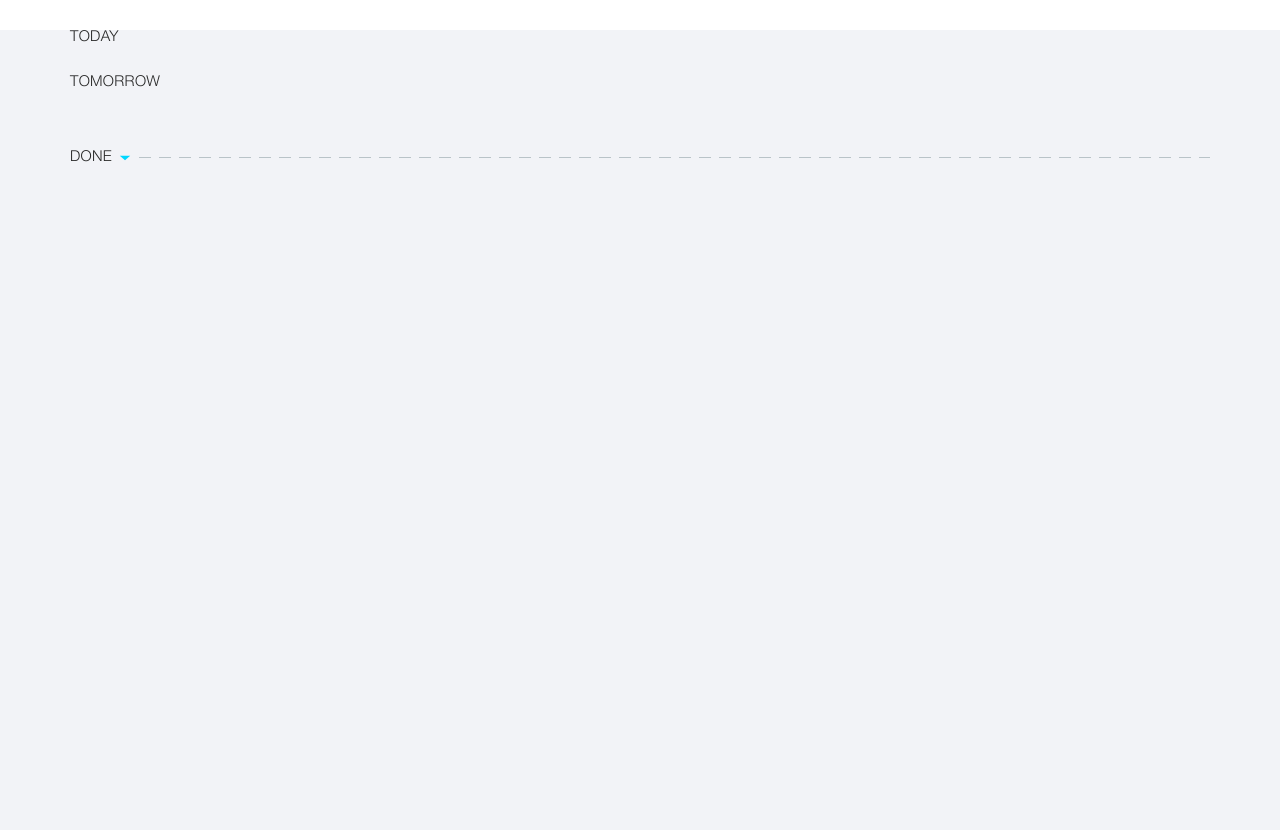
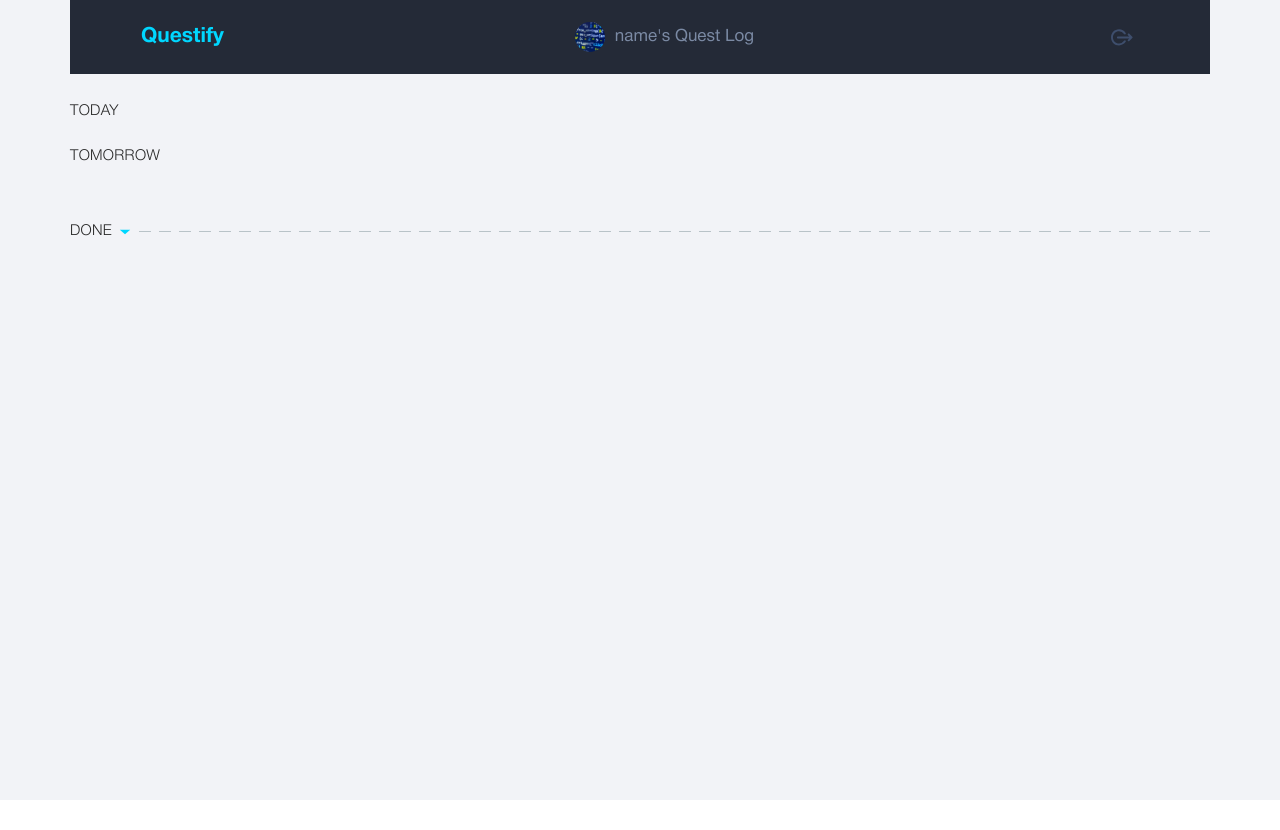
Before and after one commit to Karantir-dev/questify-front, a React (Create React App) app: page / in a window 1280 px wide. After the commit the page ends 800 px from the top, so only its background shows below. Built offline with nearby package versions, Linux system fonts and the light colour scheme.

Commit message:
Added header

```diff
--- a/src/Components/Header/Header.js
+++ b/src/Components/Header/Header.js
@@ -0,0 +1,36 @@
+import s from './Header.module.css'
+import defaultAvatar from './codecode.jpg'
+import IconButton from './IconButton'
+import Icon from '../../Components/Icon'
+// import authSelectors from '../../Redux/auth/auth-selectors'
+// import authOperations from '../../Redux/auth/auth-operations'
+
+export default function Header() {
+    // const email = useSelector(authSelectors.getUserEmail);
+    // const emailParts = email.split('@')
+    // const name = emailParts[0]
+
+    //   const onLogOut = useCallback(() => {
+    // dispatch(authOperations.logOut());
+    //   }, [dispatch]);
+
+
+    return (
+        <header className={s.Header}>
+            <div className={s.Logo}>
+                Questify
+            </div>
+            <div className={s.MenuImgName}>
+                <img className={s.MenuImg} src={defaultAvatar} alt="avatar" width="30" />
+                <span className={s.MenuName}>name's Quest Log</span>
+            </div>
+            <IconButton
+                // onClick={onLogout}
+                aria-label="Logout">
+
+                <Icon name={'logout'} size={22}/>
+
+            </IconButton>
+        </header>
+    )
+}
--- a/src/Components/Header/Header.module.css
+++ b/src/Components/Header/Header.module.css
@@ -0,0 +1,40 @@
+@import '../../variables.css';
+
+.Header {
+  background-color: var(--header-color);
+  padding: 20px 50px;
+  display: flex;
+  justify-content: space-between;
+  align-items: center;
+}
+
+@media screen and (min-width: 768px) {
+  .Header {
+    padding: 20px 71px;
+  }
+}
+
+.Logo {
+  color: var(--primary-color);
+  font-family: 'HelveticaNeueCyr';
+  font-weight: 700;
+  font-size: 21px;
+}
+
+.MenuImgName {
+  display: inline-flex;
+  align-items: center;
+}
+
+.MenuImg {
+  width: 30px;
+  height: 30px;
+  border-radius: 150px;
+}
+
+.MenuName {
+  font-size: 17px;
+  font-family: 'HelveticaNeueCyr';
+  color: var(--user-name-color);
+  padding-left: 10px;
+}
--- /dev/null
+++ b/src/Components/Header/IconButton.js
@@ -0,0 +1,24 @@
+import React from 'react';
+import PropTypes from 'prop-types';
+import s from './IconButton.module.css';
+
+const IconButton = ({ children, onClick, ...allProps}) => {
+    return (
+        <button type="button" onClick={onClick} className={s.IconButton}>
+            {children}
+        </button>
+    );
+};
+
+IconButton.defaultProps = {
+    onClick: () => null,
+    children: null,
+};
+
+IconButton.propTypes = {
+    onClick: PropTypes.func,
+    children: PropTypes.node,
+    'aria-label': PropTypes.string.isRequired,
+}
+
+export default IconButton;
--- /dev/null
+++ b/src/Components/Header/IconButton.module.css
@@ -0,0 +1,11 @@
+.IconButton {
+  padding: 6px;
+  border: none;
+  border-radius: 50%;
+  cursor: pointer;
+  background-color: transparent;
+
+  display: inline-flex;
+  align-items: center;
+  justify-content: center;
+}
--- /dev/null
+++ b/src/Components/IconButton/IconButton.js
@@ -0,0 +1,26 @@
+import React from 'react';
+import PropTypes from 'prop-types';
+import s from './IconButton.module.css';
+
+const IconButton = ({ children, onClick, ...allProps}) => {
+    return (
+        <button type="button"
+            onClick={onClick}
+            className={s.IconButton}>
+            {children}
+        </button>
+    );
+};
+
+IconButton.defaultProps = {
+    onClick: () => null,
+    children: null,
+};
+
+IconButton.propTypes = {
+    onClick: PropTypes.func,
+    children: PropTypes.node,
+    'aria-label': PropTypes.string.isRequired,
+}
+
+export default IconButton;
--- /dev/null
+++ b/src/Components/IconButton/IconButton.module.css
@@ -0,0 +1,7 @@
+.IconButton {
+  /* padding: 6px;
+  border-radius: 50%;
+  display: inline-flex;
+  align-items: center;
+  justify-content: center; */
+}
--- a/src/Pages/MainPage/MainPage.js
+++ b/src/Pages/MainPage/MainPage.js
@@ -1,7 +1,7 @@
 import { useEffect, useState } from 'react';
 import { useDispatch, useSelector } from 'react-redux';
 
-import CardList from '../../Components/CardList/CardList';
+// import CardList from '../../Components/CardList/CardList';
 import Header from '../../Components/Header/Header';
 import Icon from '../../Components/Icon';
 
@@ -19,10 +19,10 @@ export default function Main() {
     dispatch(cardsOperations.fetchActiveCards());
   }, [dispatch]);
 
-  const activeTodayCards = useSelector(cardsSelectors.getActiveTodayCards);
-  const activeTomorrowCards = useSelector(
-    cardsSelectors.getActiveTomorrowCards,
-  );
+  // const activeTodayCards = useSelector(cardsSelectors.getActiveTodayCards);
+  // const activeTomorrowCards = useSelector(
+  //   cardsSelectors.getActiveTomorrowCards,
+  // );
   const doneCards = useSelector(cardsSelectors.getDoneCards);
 
   function onShowDone() {
@@ -35,7 +35,7 @@ export default function Main() {
 
   return (
     <div>
-      {/* <Header /> */}
+      <Header />
       <section className={s.section}>
         <h2 className={s.sectionTitle}>TODAY</h2>
         {/* <CardList cards={activeTodayCards}/> */}
--- a/src/Redux/auth/auth-selectors.js
+++ b/src/Redux/auth/auth-selectors.js
@@ -1,6 +1,9 @@
 const getIsAuthenticated = state => state.auth.isAuthenticated;
 const getIsLoadding = state => state.auth.isLoading;
 const getUserName = state => state.auth.user.name;
+const getUserEmail = state => state.auth.user.email;
 
-const authSelectors = { getIsAuthenticated, getUserName, getIsLoadding };
+const authSelectors = { getIsAuthenticated, getUserName, getIsLoadding, getUserEmail };
+
+
 export default authSelectors;
--- /dev/null
+++ b/src/Redux/cards/cardsReducers.js
@@ -0,0 +1,22 @@
+import { createReducer } from '@reduxjs/toolkit';
+import cardsActions from './cardsActions';
+
+const activeCards = createReducer([], {
+  [cardsActions.fetchActiveCardsSuccess]: (_, { payload }) => payload,
+});
+
+const doneCards = createReducer([], {
+  [cardsActions.fetchDoneCardsSuccess]: (_, { payload }) => payload,
+});
+
+const isLoading = createReducer(false, {
+  [cardsActions.fetchActiveCardsRequest]: () => true,
+  [cardsActions.fetchActiveCardsSuccess]: () => false,
+  [cardsActions.fetchActiveCardsError]: () => false,
+  [cardsActions.fetchDoneCardsRequest]: () => true,
+  [cardsActions.fetchDoneCardsSuccess]: () => false,
+  [cardsActions.fetchDoneCardsError]: () => false,
+});
+
+const cardsRedusers = { activeCards, doneCards, isLoading };
+export default cardsRedusers;
--- a/src/Redux/store.js
+++ b/src/Redux/store.js
@@ -11,8 +11,8 @@ import {
 } from 'redux-persist';
 import storage from 'redux-persist/lib/storage';
 
-import cardsRedusers from './cards/cardsRedusers';
-import authReducer from './auth/auth-redusers';
+import cardsReducers from './cards/cardsReducers';
+import authReducer from './auth/auth-reducers';
 
 const middleware = [
   ...getDefaultMiddleware({
@@ -30,8 +30,8 @@ const authPersistConfig = {
 
 const store = configureStore({
   reducer: {
-    activeCards: cardsRedusers.activeCards,
-    doneCards: cardsRedusers.doneCards,
+    activeCards: cardsReducers.activeCards,
+    doneCards: cardsReducers.doneCards,
     auth: persistReducer(authPersistConfig, authReducer),
   },
   middleware: middleware,
```
Also changed, not shown: src/Components/Header/codecode.jpg (added), src/Redux/auth/auth-reducers.js (renamed from src/Redux/auth/auth-redusers.js).
